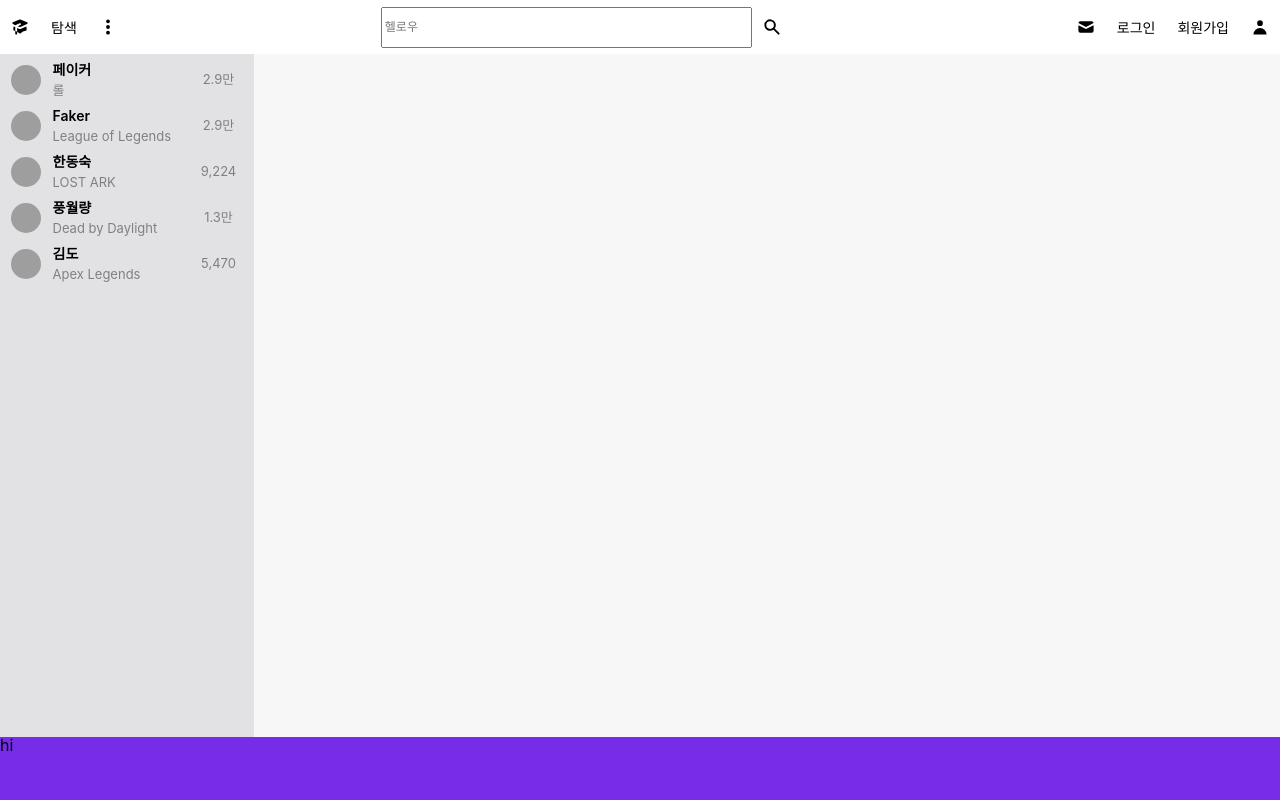
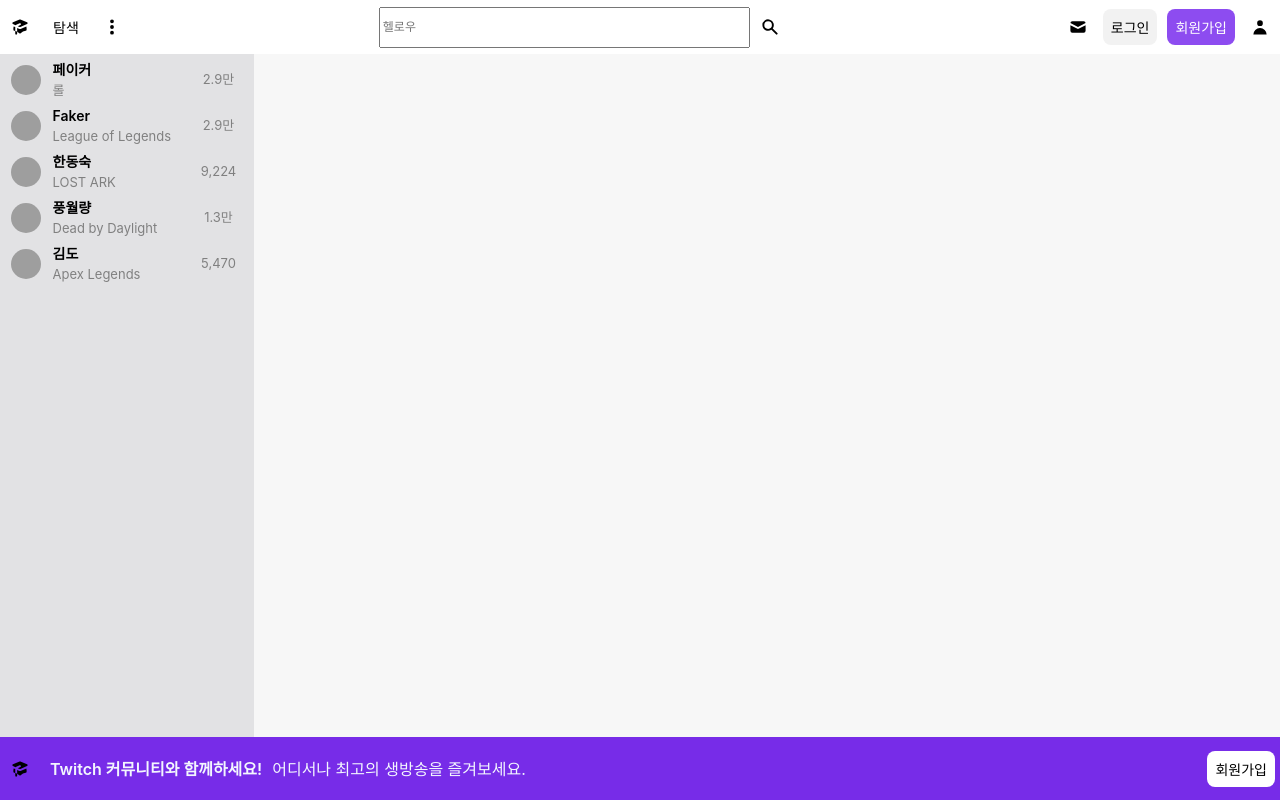
Before and after one commit to unchaptered/21-11-clone-twitch, a React (Create React App) app: page / in a window 1280 px wide. Built offline with nearby package versions, Linux system fonts and the light colour scheme; grey boxes are pictures that could not be loaded.

Commit message:
Modify Nav and NavComponents
Add new props about color, bgColor

```diff
--- a/src/Components/Button.js
+++ b/src/Components/Button.js
@@ -1,7 +1,22 @@
 import styled from "styled-components";
 
 const Button = styled.button`
+  padding: 8px;
+  border-radius: 8px;
   margin: 0 5px;
+  color: ${({ color }) => (color === null ? "black" : color)};
+  background-color: ${({ bgColor }) => (bgColor === null ? "none" : bgColor)};
+  transition: opacity 0.2s ease-in;
+  &:hover {
+    opacity: 0.5;
+  }
+  @media screen and (max-width: 1200px) {
+    font-size: 12px;
+  }
 `;
 
-export default ({ text }) => <Button>{text}</Button>;
+export default ({ text, color = null, bgColor = null }) => (
+  <Button color={color} bgColor={bgColor}>
+    {text}
+  </Button>
+);
--- a/src/Components/NavBottom.js
+++ b/src/Components/NavBottom.js
@@ -1,12 +1,59 @@
 import styled from "styled-components";
 
+import SVGIcon from "./SVGIcon";
+import Button from "./Button";
+
 const NavBottom = styled.nav`
+  z-index: 10;
   position: fixed;
   bottom: 0;
   left: 0;
   width: 100%;
   height: 63px;
   background-color: #772ce8;
+  display: flex;
+  align-items: center;
+  justify-content: space-between;
 `;
-
-export default () => <NavBottom>hi</NavBottom>;
+const NavContainer = styled.div`
+  width: auto;
+  height: 63px;
+  display: flex;
+  align-items: center;
+`;
+const StrongFont = styled.strong`
+  margin-left: 10px;
+  font-weight: 600;
+  color: #f3f6fe;
+`;
+const BasicFont = styled.span`
+  margin-left: 10px;
+  font-weight: initial;
+  color: #f3f6fe;
+  @media screen and (max-width: 750px) {
+    display: none;
+  }
+`;
+export default () => {
+  return (
+    <NavBottom>
+      <NavContainer>
+        <SVGIcon
+          xmlns="http://www.w3.org/2000/svg"
+          className="h-5 w-5"
+          viewBox="0 0 20 20"
+          fill="currentColor"
+          d={[
+            "M10.394 2.08a1 1 0 00-.788 0l-7 3a1 1 0 000 1.84L5.25 8.051a.999.999 0 01.356-.257l4-1.714a1 1 0 11.788 1.838L7.667 9.088l1.94.831a1 1 0 00.787 0l7-3a1 1 0 000-1.838l-7-3zM3.31 9.397L5 10.12v4.102a8.969 8.969 0 00-1.05-.174 1 1 0 01-.89-.89 11.115 11.115 0 01.25-3.762zM9.3 16.573A9.026 9.026 0 007 14.935v-3.957l1.818.78a3 3 0 002.364 0l5.508-2.361a11.026 11.026 0 01.25 3.762 1 1 0 01-.89.89 8.968 8.968 0 00-5.35 2.524 1 1 0 01-1.4 0zM6 18a1 1 0 001-1v-2.065a8.935 8.935 0 00-2-.712V17a1 1 0 001 1z",
+          ]}
+          isBig={true}
+        />
+        <StrongFont> Twitch 커뮤니티와 함께하세요! </StrongFont>
+        <BasicFont>어디서나 최고의 생방송을 즐겨보세요.</BasicFont>
+      </NavContainer>
+      <NavContainer>
+        <Button text="회원가입" bgColor="#FFFFFF" />
+      </NavContainer>
+    </NavBottom>
+  );
+};
--- a/src/Components/NavLeft.js
+++ b/src/Components/NavLeft.js
@@ -33,6 +33,7 @@
 ];
 
 const NavLeft = styled.nav`
+  z-index: 10;
   position: fixed;
   top: 0;
   left: 0;
@@ -40,6 +41,12 @@
   margin-top: 54px;
   height: calc(100% - 54px);
   background-color: #e2e2e4;
+
+  transition: all 0.2s ease-in;
+  @media screen and (max-width: 1200px) {
+    overflow: hidden;
+    width: 50px;
+  }
 `;
 
 export default () => {
--- a/src/Components/NavTop.js
+++ b/src/Components/NavTop.js
@@ -6,6 +6,7 @@
 import NavTopInput from "./NavTopInput";
 
 const NavTop = styled.nav`
+  z-index: 10;
   position: fixed;
   top: 0;
   left: 0;
@@ -61,8 +62,8 @@
             "M18 8.118l-8 4-8-4V14a2 2 0 002 2h12a2 2 0 002-2V8.118z",
           ]}
         />
-        <Button text="로그인" />
-        <Button text="회원가입" />
+        <Button text="로그인" bgColor="#F2F2F2" />
+        <Button text="회원가입" color="#FFFFFF" bgColor="#8D4CF0" />
         <SVGIcon
           xmlns="http://www.w3.org/2000/svg"
           class="h-5 w-5"
```
